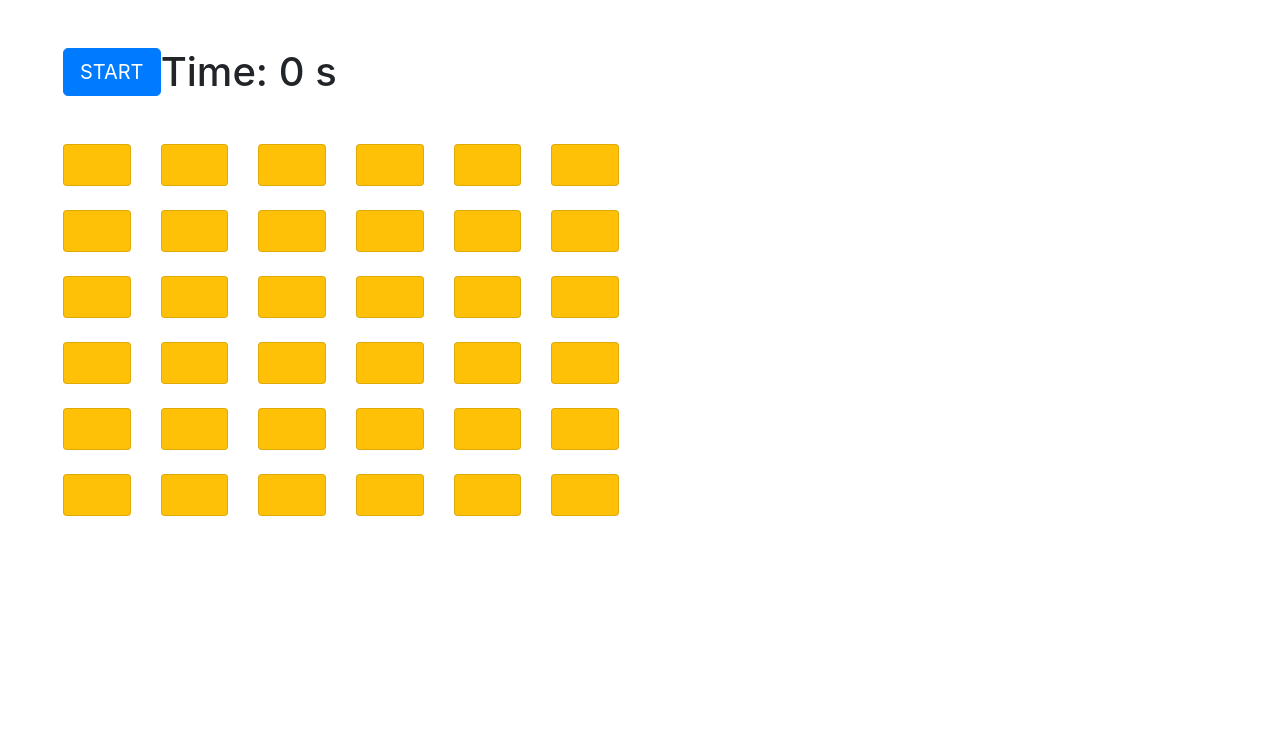
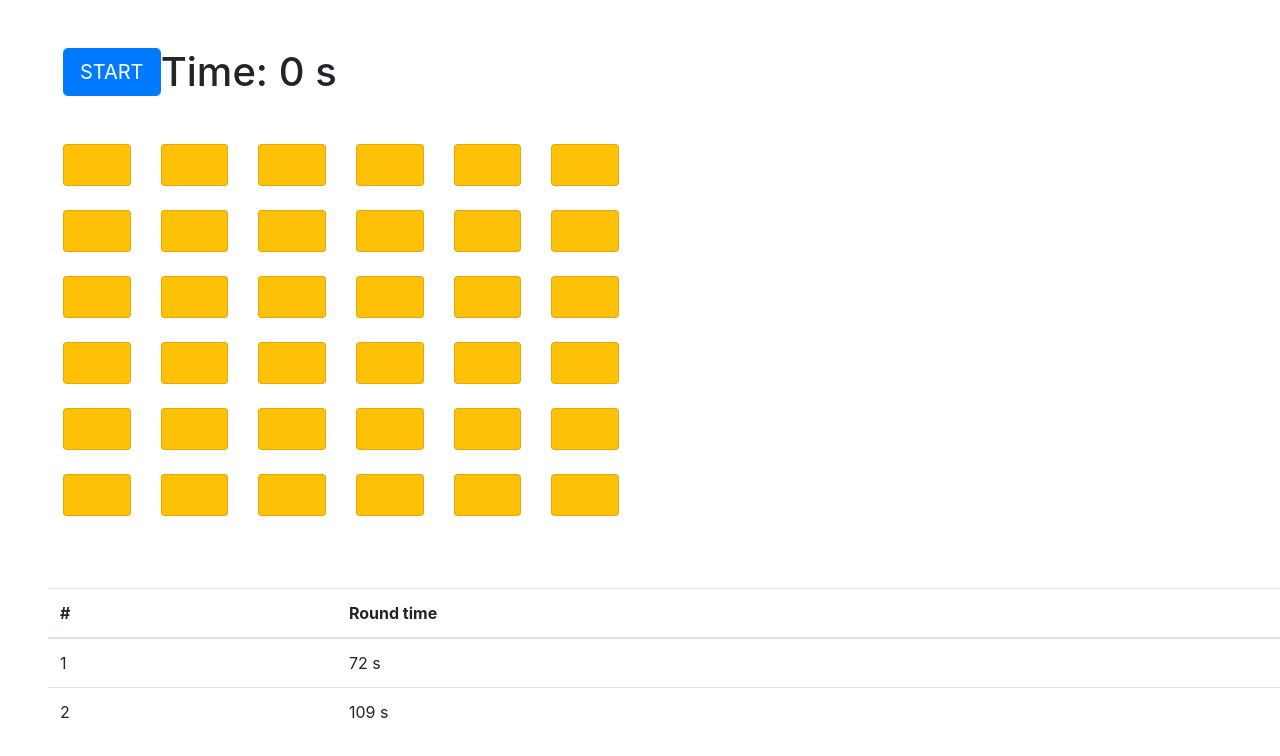
Before and after one commit to vladimirloskutov/memory-game, a React (Create React App) app: page / in a window 1280 px wide. Shown: the top 756 px of the page. Built offline with nearby package versions, Linux system fonts and the light colour scheme.

Commit message:
import GameResultsTable to App

```diff
--- a/src/components/App.jsx
+++ b/src/components/App.jsx
@@ -1,6 +1,7 @@
 import React from "react";
 import ControlPanel from "./ControlPanel";
 import CardsBoard from "./CardsBoard";
+import GameResultsTable from "./GameResultsTable";
 
 export default class App extends React.Component {
   static defaultProps = {
@@ -114,6 +115,7 @@ export default class App extends React.Component {
         <div className="mt-5 ml-5">
           <ControlPanel gameTimer={gameTimer} startButtonClickHandler={this.handleStartButtonClick} />
           <CardsBoard shuffledIcons={shuffledIcons} cardClickHandler={this.handleCardClick} />
+          <GameResultsTable />
         </div>
     );
   }
```
